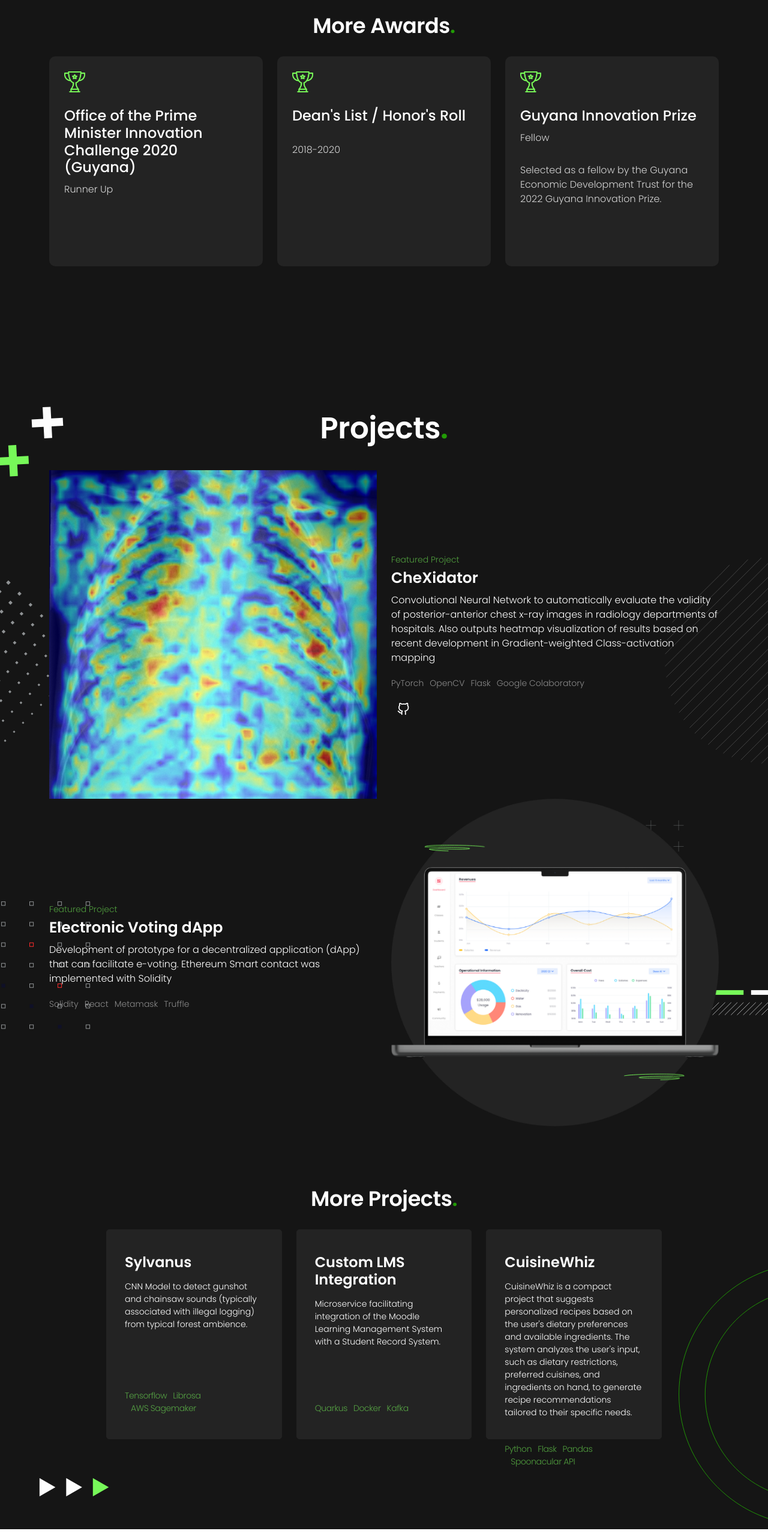
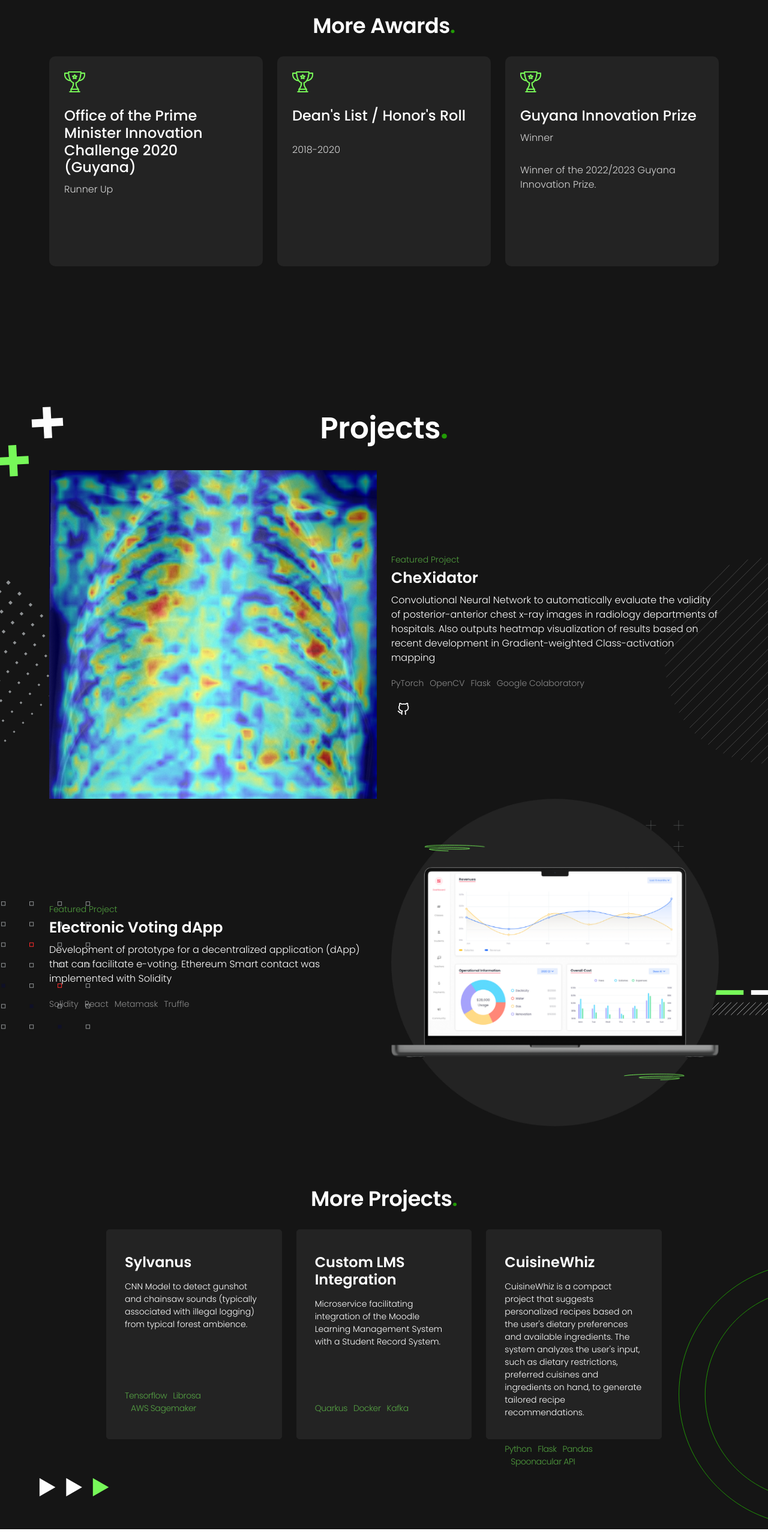
Before and after one commit to AndrewGY/andrewgy.github.io, a React (Create React App) app: page / in a window 1280 px wide. Shown: the part 5362-7925 px from the top of the page at 60% size. Built offline with nearby package versions, Linux system fonts and the light colour scheme.

Commit message:
Update Data.js

```diff
--- a/src/Data/Data.js
+++ b/src/Data/Data.js
@@ -205,7 +205,7 @@ export const projects = [
     {
         id: 2,
         projectName: "CuisineWhiz",
-        description: "CuisineWhiz is a compact project that suggests personalized recipes based on the user's dietary preferences and available ingredients. The system analyzes the user's input, such as dietary restrictions, preferred cuisines, and ingredients on hand, to generate recipe recommendations tailored to their specific needs.",
+        description: "CuisineWhiz is a compact project that suggests personalized recipes based on the user's dietary preferences and available ingredients. The system analyzes the user's input, such as dietary restrictions, preferred cuisines and ingredients on hand, to generate tailored recipe recommendations.",
         url: "",
         github: "",
         tech: [
@@ -246,8 +246,8 @@ export const awards = [
     {
         id:2,
         awardName:"Guyana Innovation Prize",
-        rank:"Fellow",
-        description:"Selected as a fellow by the Guyana Economic Development Trust for the 2022 Guyana Innovation Prize."
+        rank:"Winner",
+        description:"Winner of the 2022/2023 Guyana Innovation Prize."
     }
 ]
 
```
